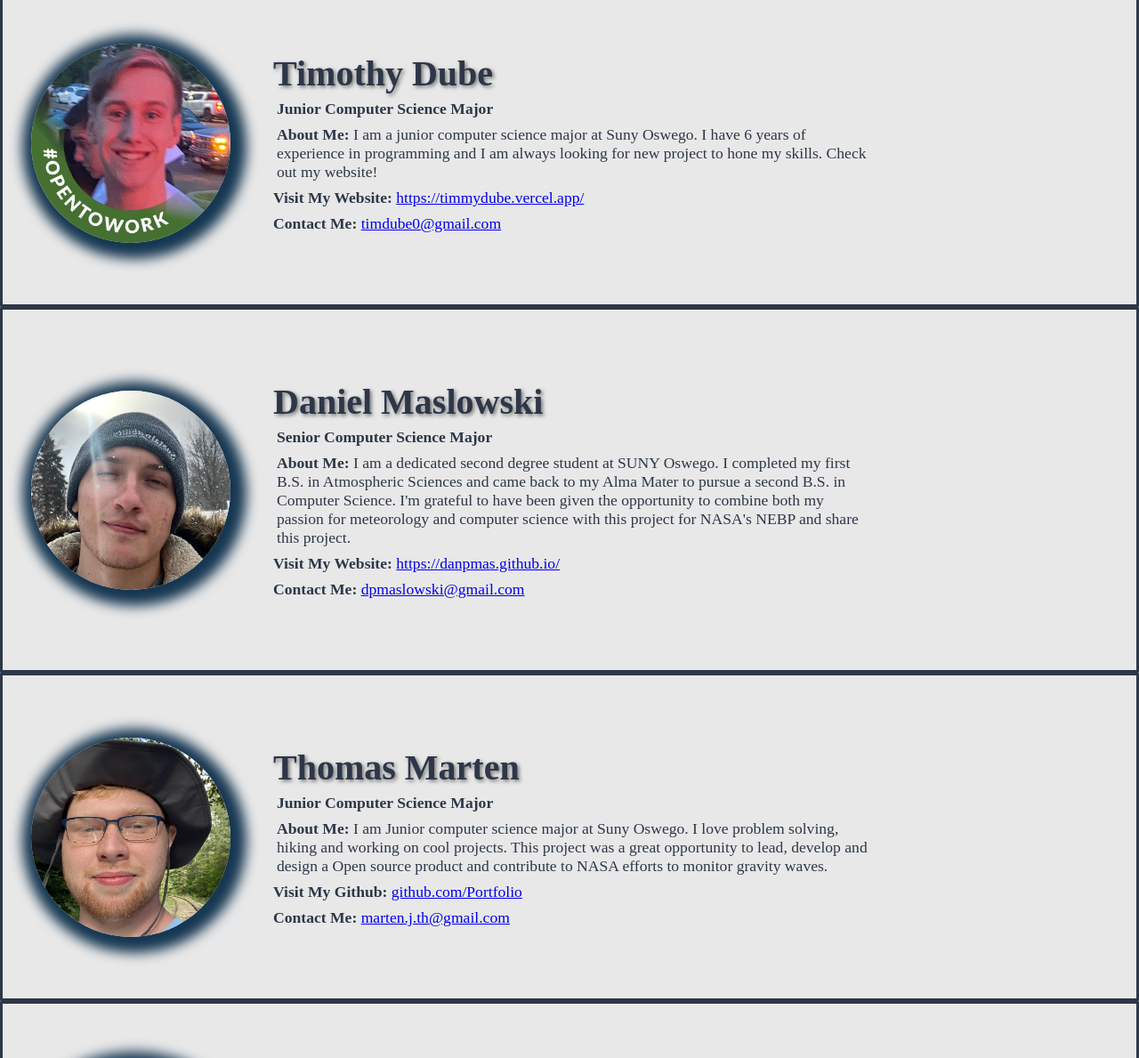
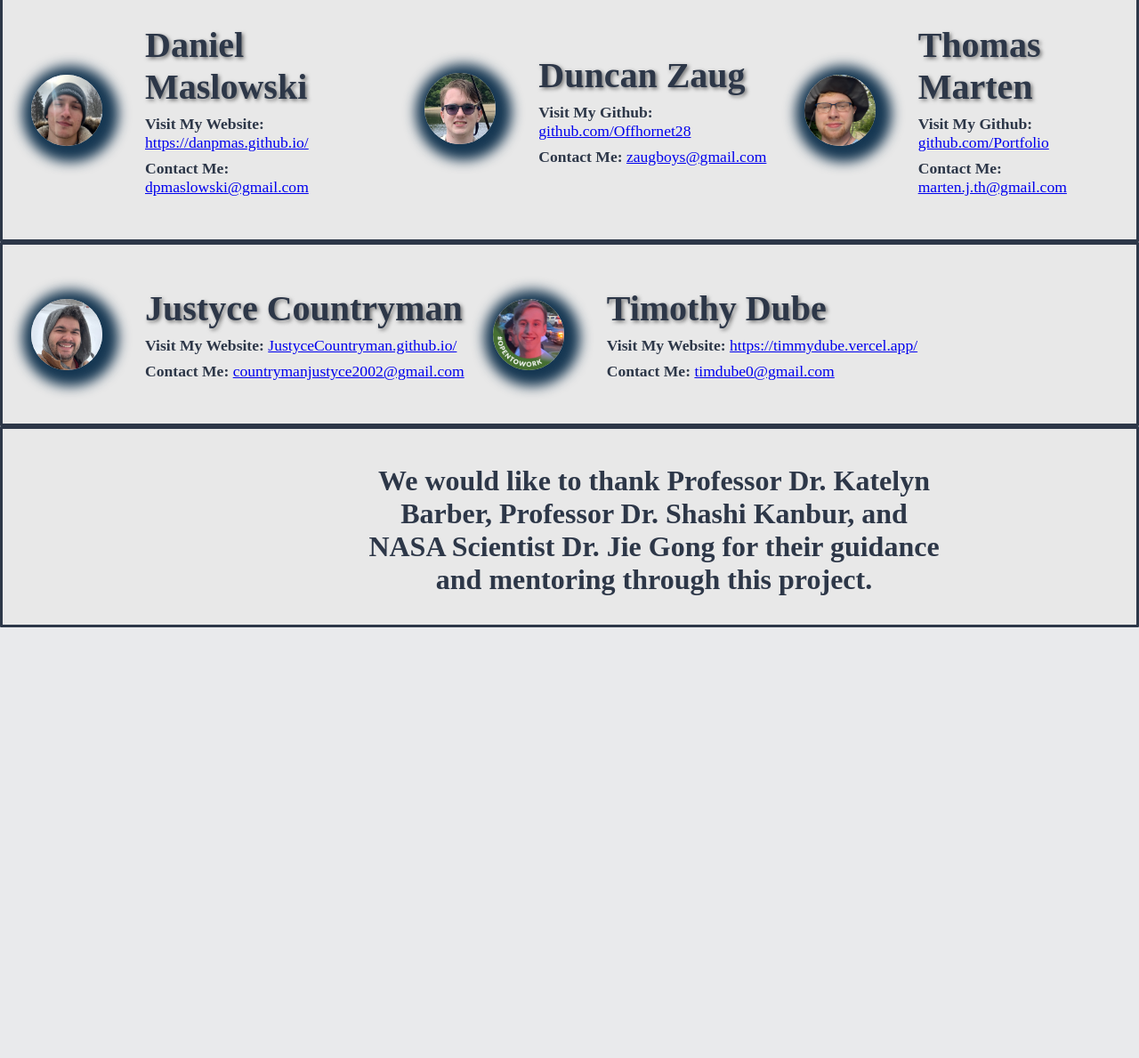
Before and after one commit to Tomicgun/Gravity-Waves-Analysis-Tool, a Flask app: page /authors in a window 1280 px wide; the page is wider, and only the part inside the window is pictured. Shown: the part 168-1357 px from the top of that part at 89% size. After the commit the page ends 873 px from the top of that part, so only its background shows below. Run offline with Flask 3, Linux system fonts and the light colour scheme.

Commit message:
updated authors page

```diff
--- a/Source Code/Frontend Code/static/newStyles.css
+++ b/Source Code/Frontend Code/static/newStyles.css
@@ -53,12 +53,14 @@ body {
 
   .author_block {
     display: flex;
-    padding-top: 8vh;
-    padding-bottom: 8vh;
+    padding-top: 4vh;
+    padding-bottom: 4vh;
     background-color: rgb(232, 232, 232);
     border: #2d3748;
     border-radius: 1px;
     border-style: solid;
+    align-content: center;
+    align-items: center;
   }
 
   .author_b {
@@ -82,7 +84,7 @@ body {
   }
 
   .image_template {
-    width: 28vh;
+    width: 10vh;
     height: auto;
     margin-left: 4vh;
     border-radius: 50%;
@@ -169,6 +171,22 @@ body {
     margin-top: -105px;
   }
 
+  .osw-logo {
+    width: 200px;
+    height: auto;
+    /* margin-bottom: -80px;
+    margin-top: -105px; */
+    margin-left: 100px;
+  }
+
+  .ologo {
+    width: 200px;
+    height: auto;
+    /* margin-bottom: -80px;
+    margin-top: -105px; */
+    margin-left: 500px;
+  }
+
   .file1-img{
   width: 1650px;
   margin-left: -30px;
@@ -189,3 +207,24 @@ body {
       box-shadow: 0 2px 4px rgba(0, 0, 0, 0.05);
       border-radius: 5px;
   }
+
+  .author_pair {
+    display: flex; /* side by side */
+    justify-content: center;
+    width: 100%;
+  }
+
+  .ext {
+    font-size: 4vh;
+    color: #2d3748;
+    padding-top: 1vh;
+    padding-bottom: 0;
+    padding-left: 50vh;
+    padding-right: 0;
+    margin: 0;
+    word-wrap: break-word;
+    width: 83vh;
+    text-align: center;
+    align-content: center;
+    align-items: center;
+  }
--- a/Source Code/Frontend Code/templates/authors.html
+++ b/Source Code/Frontend Code/templates/authors.html
@@ -13,40 +13,9 @@
     <div class="title_bar">
               <!-- logo -->
               <img src="/static/Icons/Logo.png" alt="Logo" class="sidebar-logo">
-      <h4 class="title_text">Meet The Team</h4>
+      <h4 class="title_text">Meet The Team</h4> <img src="/static/Icons/fav.png" alt="o" class="ologo"><img src="/static/Icons/oswego.png" alt="osw" class="osw-logo">
     </div>
     <div class="main_body">
-      <div class="author_block">
-        <div class="image_holder">
-          <img
-            src="/static/Icons/LinkedInProfilePic.jpeg"
-            alt="Image of author"
-            class="image_template"
-          />
-        </div>
-        <div class="author_text_block">
-          <h4 class="author_name">Timothy Dube</h4>
-          <h4 class="grade_level_text">Junior Computer Science Major</h4>
-          <p class="about_me_text">
-            <strong>About Me: </strong>I am a junior computer science major at
-            Suny Oswego. I have 6 years of experience in programming and I am
-            always looking for new project to hone my skills. Check out my
-            website!
-          </p>
-          <div class="visit_website_text">
-            <strong>Visit My Website: </strong>
-            <span
-              ><a href="https://timmydube.vercel.app/" target="_blank"
-                >https://timmydube.vercel.app/</a
-              ></span
-            >
-          </div>
-          <div class="contact_me_text">
-            <strong>Contact Me: </strong>
-            <span> <a href="mailto:timdube0@gmail.com">timdube0@gmail.com</a></span>
-          </div>
-        </div>
-      </div>
       <div class="author_block">
         <div class="image_holder">
           <img
@@ -57,15 +26,7 @@
         </div>
         <div class="author_text_block">
           <h4 class="author_name">Daniel Maslowski</h4>
-          <h4 class="grade_level_text">Senior Computer Science Major</h4>
-          <p class="about_me_text">
-            <strong>About Me: </strong>I am a dedicated second degree student at
-            SUNY Oswego. I completed my first B.S. in Atmospheric Sciences and
-            came back to my Alma Mater to pursue a second B.S. in Computer
-            Science. I'm grateful to have been given the opportunity to combine
-            both my passion for meteorology and computer science with this
-            project for NASA's NEBP and share this project.
-          </p>
+          <!-- <h4 class="grade_level_text">Senior Computer Science Major</h4> -->
           <div class="visit_website_text">
             <strong>Visit My Website: </strong>
             <span
@@ -79,8 +40,29 @@
             <span> <a href="mailto:dpmaslowski@gmail.com">dpmaslowski@gmail.com</a></span>
           </div>
         </div>
-      </div>
-      <div class="author_block">
+        <div>
+          <img
+            src="/static/Icons/ProfilePic_Duncan.jpg"
+            alt="Image of author"
+            class="image_template"
+          />
+        </div>
+        <div class="author_text_block">
+          <h4 class="author_name">Duncan Zaug</h4>
+          <!-- <h4 class="grade_level_text">Junior Computer Science Major</h4> -->
+          <div class="visit_website_text">
+            <strong>Visit My Github: </strong>
+            <span
+              ><a href="https://github.com/Offhornet28/Duncan-College-Projects"
+                >github.com/Offhornet28</a
+              ></span
+            >
+          </div>
+          <div class="contact_me_text">
+            <strong>Contact Me: </strong>
+              <span> <a href="mailto:zaugboys@gmail.com">zaugboys@gmail.com</a></span>
+          </div>
+        </div>
         <div class="image_holder">
           <img
             src="/static/Icons/ProfilePic_Thomas.jpg"
@@ -90,14 +72,7 @@
         </div>
         <div class="author_text_block">
           <h4 class="author_name">Thomas Marten</h4>
-          <h4 class="grade_level_text">Junior Computer Science Major</h4>
-          <p class="about_me_text">
-            <strong>About Me: </strong> I am Junior computer science major at
-            Suny Oswego. I love problem solving, hiking and working on cool
-            projects. This project was a great opportunity to lead, develop and
-            design a Open source product and contribute to NASA efforts to
-            monitor gravity waves.
-          </p>
+          <!-- <h4 class="grade_level_text">Junior Computer Science Major</h4> -->
           <div class="visit_website_text">
             <strong>Visit My Github: </strong>
             <span
@@ -113,40 +88,6 @@
         </div>
       </div>
       <div class="author_block">
-        <div>
-          <img
-            src="/static/Icons/ProfilePic_Dunkin.jpg"
-            alt="Image of author"
-            class="image_template"
-          />
-        </div>
-        <div class="author_text_block">
-          <h4 class="author_name">Duncan Zaug</h4>
-          <h4 class="grade_level_text">Junior Computer Science Major</h4>
-          <p class="about_me_text">
-            <strong>About Me: </strong> I am junior CS student at SUNY Oswego, I
-            have experience in a multitude of programming languages such as
-            Python, FORTRAN, and C#. I am a hobbyist meteorologist and I like to
-            fish in my spare time. This project was a excellent opportunity to
-            connect my hobbies with my work and helped me learn a lot of new
-            things about the worlds of both meteorology and software
-            engineering.
-          </p>
-          <div class="visit_website_text">
-            <strong>Visit My Github: </strong>
-            <span
-              ><a href="https://github.com/Offhornet28/Duncan-College-Projects"
-                >github.com/Offhornet28</a
-              ></span
-            >
-          </div>
-          <div class="contact_me_text">
-            <strong>Contact Me: </strong>
-              <span> <a href="mailto:zaugboys@gmail.com">zaugboys@gmail.com</a></span>
-          </div>
-        </div>
-      </div>
-      <div class="author_block">
         <div class="image_holder">
           <img
             src="/static/Icons/ProfilePic_Justyce.png"
@@ -156,30 +97,47 @@
         </div>
         <div class="author_text_block">
           <h4 class="author_name">Justyce Countryman</h4>
-          <h4 class="grade_level_text">Senior Computer Science Major</h4>
-          <p class="about_me_text">
-            <strong>About Me: </strong>At the time of making this project, I am
-            in my final semester at SUNY Oswego. I am very interested in
-            improving my coding and mathamatic skills. This project opportunity
-            allowed me to get my first real-life simulation of how most
-            tech-related jobs will be structured, and I could not be any more
-            grateful for this team and the product we built together.
-          </p>
+          <!-- <h4 class="grade_level_text">Senior Computer Science Major</h4> -->
           <div class="visit_website_text">
             <strong>Visit My Website: </strong>
             <span
               ><a
                 href="https://lljustycell999.github.io/JustyceCountryman.github.io/"
                 >JustyceCountryman.github.io/</a
-              ></span
-            >
+              ></span>
           </div>
           <div class="contact_me_text">
             <strong>Contact Me: </strong>
             <span> <a href="mailto:countrymanjustyce2002@gmail.com">countrymanjustyce2002@gmail.com</a></span>
               </div>
             </div>
+            <div class="image_holder">
+              <img
+                src="/static/Icons/LinkedInProfilePic.jpeg"
+                alt="Image of author"
+                class="image_template"
+              />
+            </div>
+            <div class="author_text_block">
+              <h4 class="author_name">Timothy Dube</h4>
+              <!-- <h4 class="grade_level_text">Junior Computer Science Major</h4> -->
+              <div class="visit_website_text">
+                <strong>Visit My Website: </strong>
+                <span
+                  ><a href="https://timmydube.vercel.app/" target="_blank"
+                    >https://timmydube.vercel.app/</a
+                  ></span>
+              </div>
+              <div class="contact_me_text">
+                <strong>Contact Me: </strong>
+                <span> <a href="mailto:timdube0@gmail.com">timdube0@gmail.com</a></span>
+              </div>
+            </div>
           </div>
+        </div>
+        <div class="author_block">
+          <h4 class="ext">We would like to thank Professor Dr. Katelyn Barber, Professor Dr. Shashi Kanbur,
+            and NASA Scientist Dr. Jie Gong for their guidance and mentoring through this project. </h4>
         </div>
       </body>
       <script>
```
